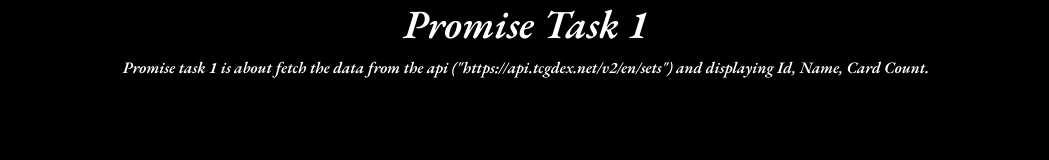
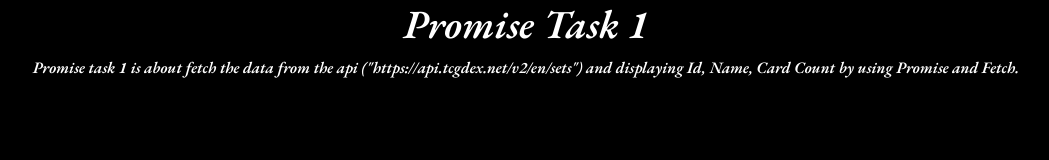
Before and after one commit to DineshGowthamK/Day-20-task---Promise-Task-1, a plain HTML site: page index.html in a window 1280 px wide. Shown: the whole page, without its empty margins (114-1163 px from the left). Drawn offline with nearby package versions, Linux system fonts and the light colour scheme; no server answers; a web font is replaced by a local one.

Commit message:
Comments Updated

```diff
--- a/index.html
+++ b/index.html
@@ -16,7 +16,7 @@
     <div class="heading">
       <h1 class="title">Promise Task 1</h1>
       <p id="description">
-        Promise task 1 is about fetch the data from the api ("https://api.tcgdex.net/v2/en/sets") and displaying Id, Name, Card Count.
+        Promise task 1 is about fetch the data from the api ("https://api.tcgdex.net/v2/en/sets") and displaying Id, Name, Card Count by using Promise and Fetch.
       </p>
     </div>
     <div class="data-values"></div>
--- a/script.js
+++ b/script.js
@@ -1,4 +1,4 @@
-//!Promise task 1 is about fetch the data from the api ("https://api.tcgdex.net/v2/en/sets") and displaying Id, Name, Card Count.
+//!Promise task 1 is about fetch the data from the api ("https://api.tcgdex.net/v2/en/sets") and displaying Id, Name, Card Count by using Promise and Fetch.
 
 //! The div tag is slected by getElementsByClassName
 const divtag = document.getElementsByClassName("data-values");
```
